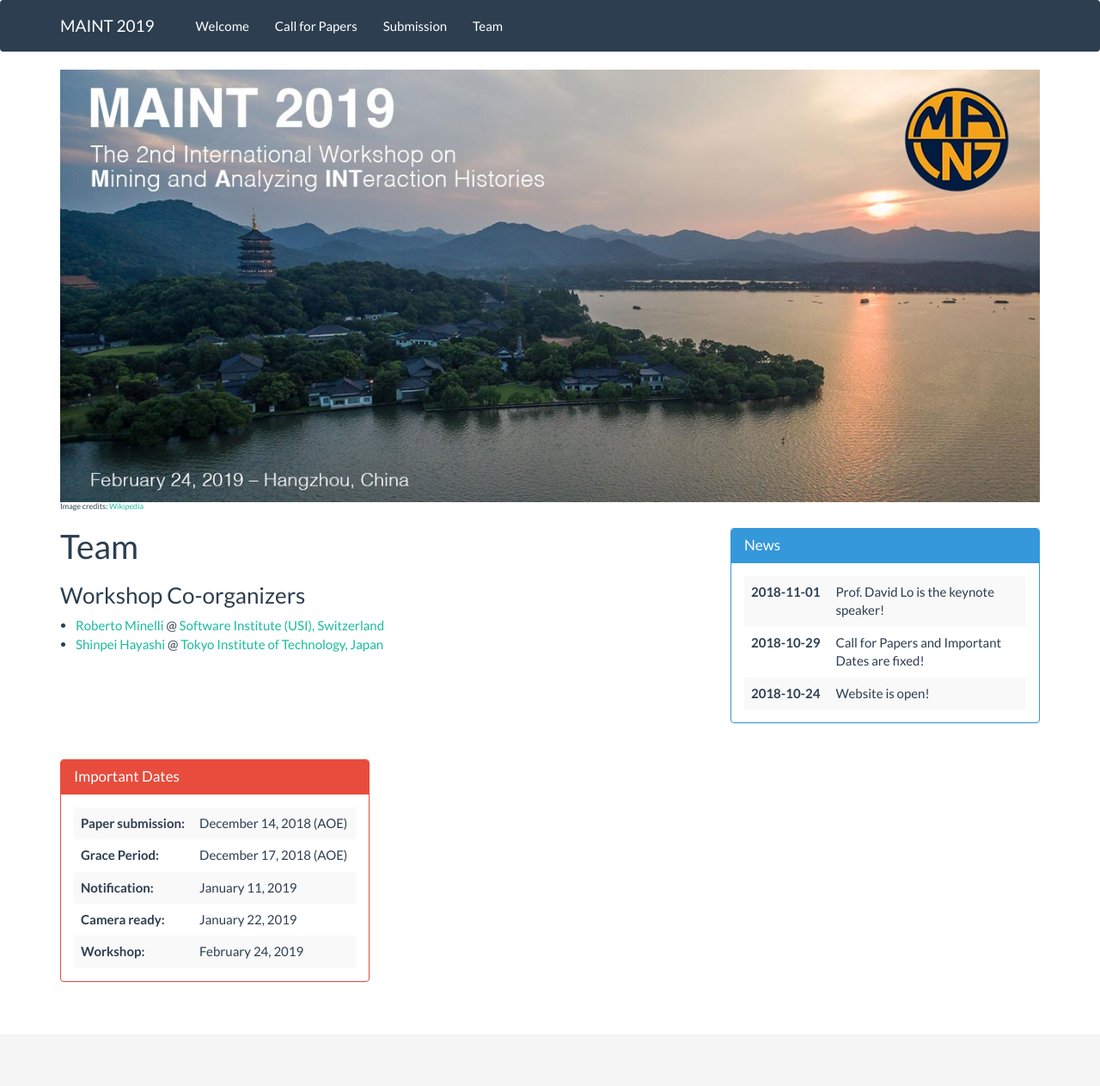
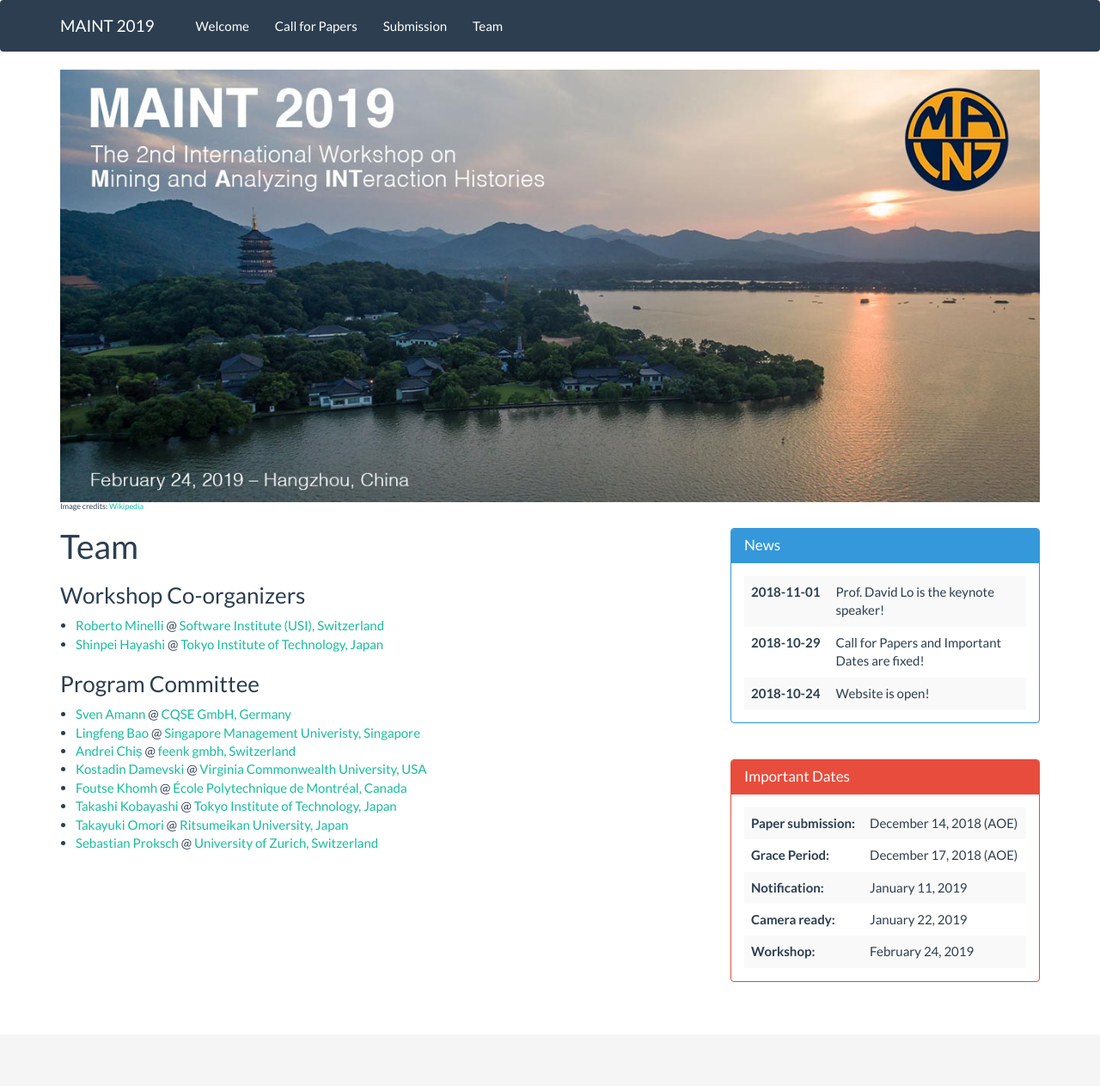
Before and after one commit to maint2019/maint2019.github.io, a Jekyll site: the page built from team.html, in a window 1280 px wide. Shown: the whole page at 86% size. Built offline with Jekyll 4.4.1, drawn with Linux system fonts in a browser that asks for light colours.

Commit message:
Add program committee

```diff
--- a/team.html
+++ b/team.html
@@ -5,6 +5,18 @@
 <h1>Team</h1>
 <h3>Workshop Co-organizers</h3>
 <ul>
-  <li><a href="http://robertominelli.com/">Roberto Minelli</a> @ <a href="https://si.usi.ch">Software Institute (USI), Switzerland</a></li>
+  <li><a href="http://robertominelli.com/">Roberto Minelli</a> @ <a href="https://si.usi.ch/">Software Institute (USI), Switzerland</a></li>
   <li><a href="http://www.se.cs.titech.ac.jp/~hayashi/">Shinpei Hayashi</a> @ <a href="https://www.titech.ac.jp/english/">Tokyo Institute of Technology, Japan</a></li>
 </ul>
+
+<h3>Program Committee</h3>
+<ul>
+  <li><a href="http://sven-amann.de/">Sven Amann</a> @ <a href="https://www.cqse.eu/en/">CQSE GmbH, Germany</a></li>
+  <li><a href="https://baolingfeng.github.io/">Lingfeng Bao</a> @ <a href="https://www.smu.edu.sg/">Singapore Management Univeristy, Singapore</a></li>
+  <li><a href="http://scg.unibe.ch/staff/andreichis">Andrei Chi&#537;</a> @ <a href="https://feenk.com/">feenk gmbh, Switzerland</a></li>
+  <li><a href="https://damevski.github.io/">Kostadin Damevski</a> @ <a href="https://www.vcu.edu/">Virginia Commonwealth University, USA</a></li>
+  <li><a href="http://www.khomh.net/">Foutse Khomh</a> @ <a href="https://www.polymtl.ca/en/">&Eacute;cole Polytechnique de Montr&eacute;al, Canada</a></li>
+  <li><a href="http://www.sa.cs.titech.ac.jp/~tkobaya/">Takashi Kobayashi</a> @ <a href="https://www.titech.ac.jp/english/">Tokyo Institute of Technology, Japan</a></li>
+  <li><a href="http://www.ritsumei.ac.jp/~tomori/index-e.html">Takayuki Omori</a> @ <a href="http://en.ritsumei.ac.jp/">Ritsumeikan University, Japan</a></li>
+  <li><a href="http://proks.ch/">Sebastian Proksch</a> @ <a href="https://www.uzh.ch/en.html">University of Zurich, Switzerland</a></li>
+</ul>
```
